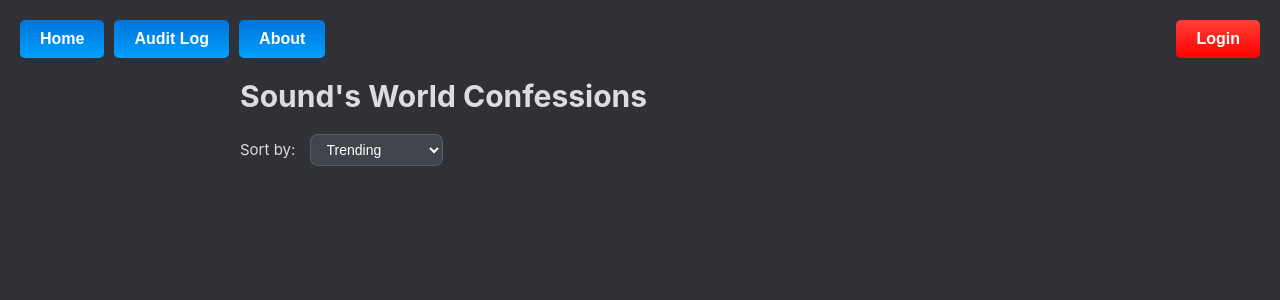
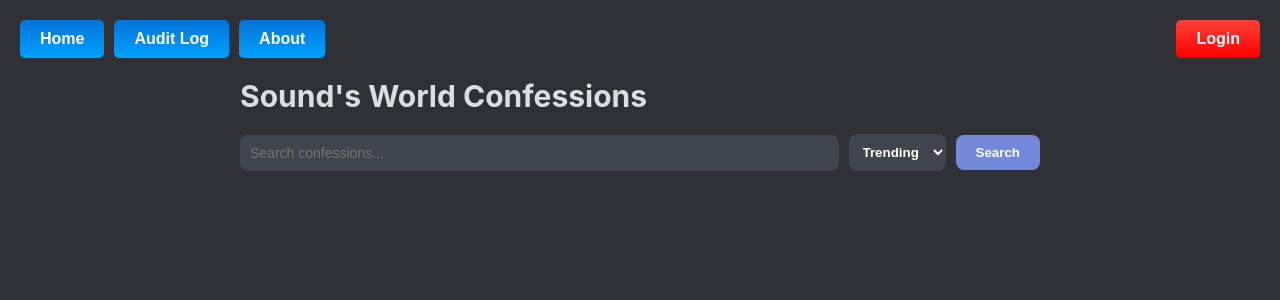
Before and after one commit to xmoreno21/confessions, a Flask app: page / in a window 1280 px wide. Shown: the top 300 px of the page. Run offline with Flask 3, Linux system fonts and the light colour scheme; data that the repository does not hold is empty; some libraries are stand-ins or nearby versions; some web fonts are replaced.

Commit message:
search v1

```diff
--- a/app.py
+++ b/app.py
@@ -76,12 +76,27 @@ def index():
     if sort not in ['trending', 'newest', 'top']:
         sort = 'trending'
 
+    search = request.args.get("q", "").strip()
+    if len(search) > 100:
+        search = search[:100]  # truncate to 100 characters
+
+    basequery = "SELECT id, content, createdat, array_length(upvoters, 1) AS upvotes, array_length(reporters, 1) AS reports, (array_length(upvoters, 1) / POWER(EXTRACT(EPOCH FROM (NOW() - createdat)) + 600, 0.9)) AS score FROM confessions WHERE deletedby IS NULL"
+
+    queryparams = []
+    if search:
+        basequery += " AND content ILIKE %s"
+        queryparams.append(f"%{search}%")
+
     if sort == 'trending':
-        data = psqlrun(query = "SELECT id, content, createdat, COALESCE(array_length(upvoters, 1), 0) AS upvotes, COALESCE(array_length(reporters, 1), 0) AS reports, (COALESCE(array_length(upvoters, 1), 0) + 1) / POWER(EXTRACT(EPOCH FROM (NOW() - createdat)) + 300, 0.9) AS score FROM confessions WHERE deletedby IS NULL ORDER BY score DESC LIMIT 50;", fetchall = True)
+        basequery += " ORDER BY score DESC"
     elif sort == 'newest':
-        data = psqlrun(query = "SELECT id, content, createdat, COALESCE(array_length(upvoters, 1), 0) AS upvotes, COALESCE(array_length(reporters, 1), 0) AS reports FROM confessions WHERE deletedby IS NULL ORDER BY createdat DESC LIMIT 50;", fetchall = True)
+        basequery += " ORDER BY createdat DESC"
     elif sort == 'top':
-        data = psqlrun(query = "SELECT id, content, createdat, COALESCE(array_length(upvoters, 1), 0) AS upvotes, COALESCE(array_length(reporters, 1), 0) AS reports FROM confessions WHERE deletedby IS NULL ORDER BY upvotes DESC LIMIT 50;", fetchall = True)
+        basequery += " ORDER BY upvotes DESC"
+
+    basequery += " LIMIT 50;"
+
+    data = psqlrun(query = basequery, data = tuple(queryparams), fetchall = True)
 
     feed = []
     now = int(time())
--- a/templates/index.html
+++ b/templates/index.html
@@ -157,15 +157,24 @@
     <div class="container">
         <h1>Sound's World Confessions</h1>
 
-        <div class="sort-container">
-            <label for="sortSelect">Sort by:</label>
-            <select id="sortSelect" onchange="handleSortChange()">
-                <option value="trending" {% if sort == 'trending' %}selected{% endif %}>Trending</option>
-                <option value="top" {% if sort == 'top' %}selected{% endif %}>Most Upvoted</option>
-                <option value="newest" {% if sort == 'newest' %}selected{% endif %}>Newest</option>
+        <form method="GET" action="/" style="margin-bottom: 20px; display: flex; flex-wrap: wrap; gap: 10px; align-items: center;">
+            <input
+                type="text"
+                name="q"
+                value="{{ request.args.get('q', '') }}"
+                maxlength="100"
+                placeholder="Search confessions..."
+                style="flex: 1; padding: 10px; border-radius: 8px; border: none; background-color: #40444b; color: white; font-size: 14px;"
+            >
+
+            <select name="sort" onchange="this.form.submit()" style="padding: 10px; border-radius: 8px; border: none; background-color: #40444b; color: white; font-weight: bold;">
+                <option value="trending" {% if sort == "trending" %}selected{% endif %}>Trending</option>
+                <option value="newest" {% if sort == "newest" %}selected{% endif %}>Newest</option>
+                <option value="top" {% if sort == "top" %}selected{% endif %}>Top</option>
             </select>
-        </div>
 
+            <button type="submit" class="post-btn" style="margin: 0;">Search</button>
+        </form>
 
 
         {% if loggedin %}
```
